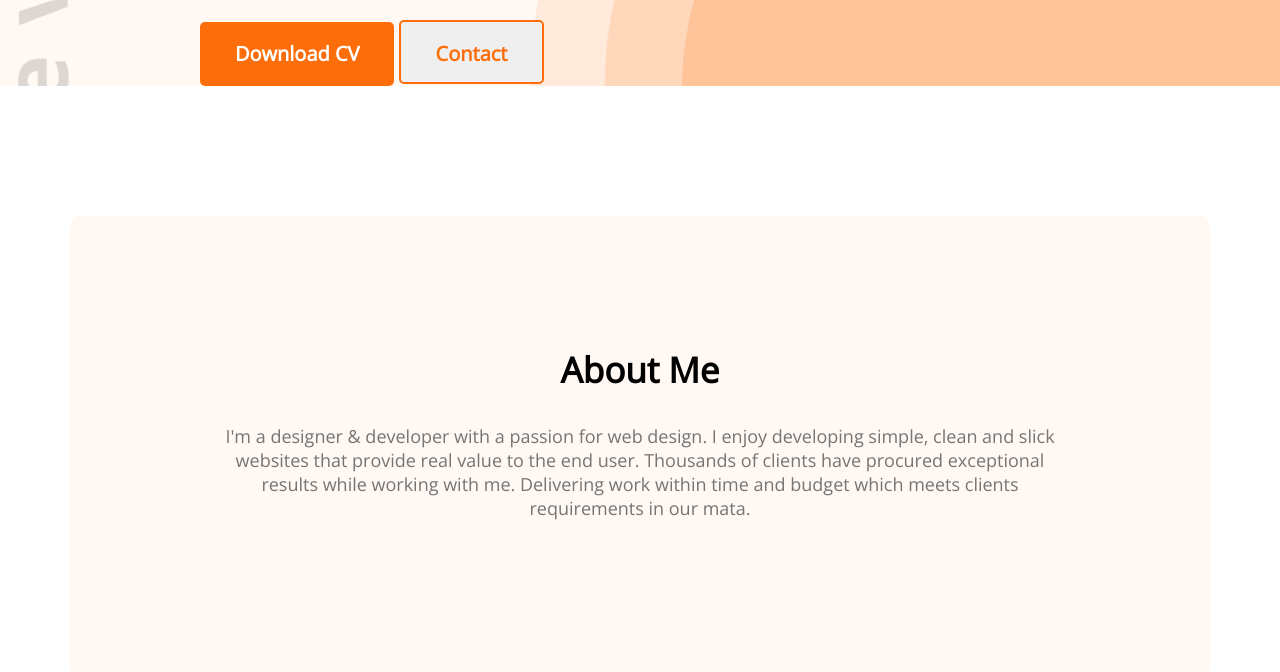
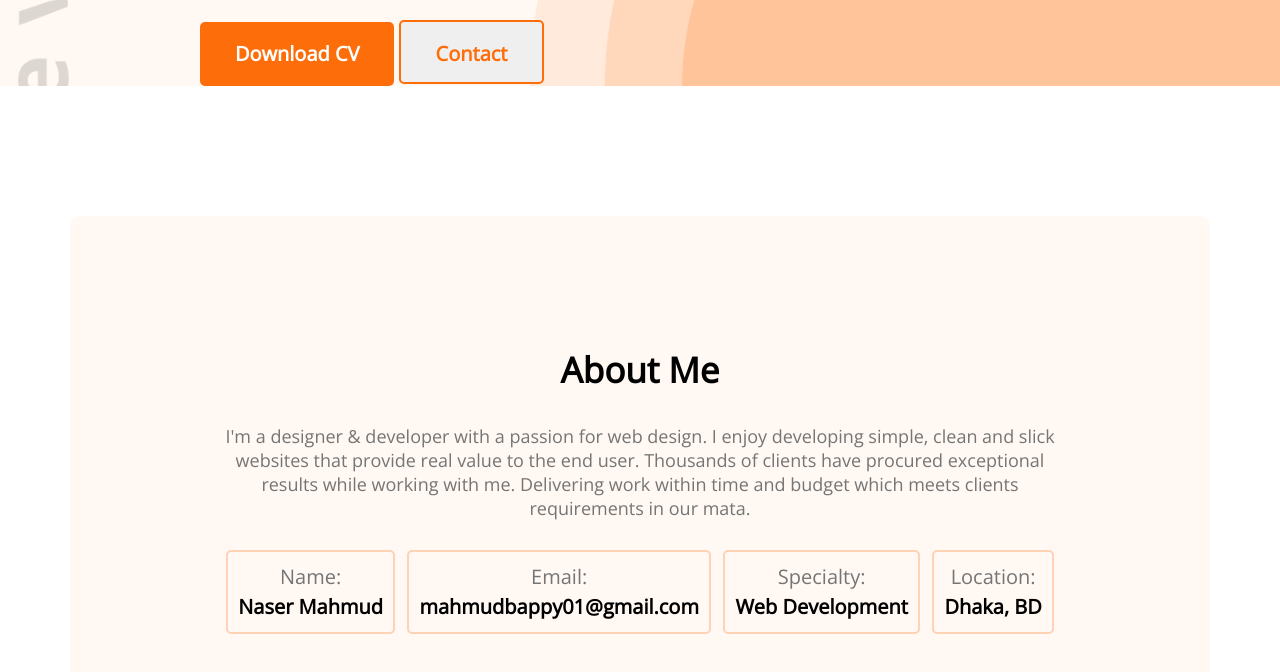
Before and after one commit to NaserUddinMahmud/Mahmud-portfolio, a plain HTML site: page index.html in a window 1280 px wide. Shown: the part 376-1048 px from the top of the page. Drawn offline with nearby package versions, Linux system fonts and the light colour scheme.

Commit message:
added about me

```diff
--- a/index.html
+++ b/index.html
@@ -46,6 +46,24 @@
         <section class="about-me">
             <h3 class="section-title">About Me</h3>
             <p class="section-description">I'm a designer & developer with a passion for web design. I enjoy developing simple, clean and slick websites that provide real value to the end user. Thousands of clients have procured exceptional results while working with me. Delivering work within time and budget which meets clients requirements in our mata.</p>
+            <div class="about-info-container">
+                <div class="about-info">
+                    <p class="info-title">Name:</p>
+                    <p class="info-description">Naser Mahmud</p>
+                </div>
+                <div class="about-info">
+                    <p class="info-title">Email:</p>
+                    <p class="info-description">mahmudbappy01@gmail.com</p>
+                </div>
+                <div class="about-info">
+                    <p class="info-title">Specialty:</p>
+                    <p class="info-description">Web Development</p>
+                </div>
+                <div class="about-info">
+                    <p class="info-title">Location:</p>
+                    <p class="info-description">Dhaka, BD</p>
+                </div>
+            </div>
         </section>
     </main>
     <footer></footer>
--- a/styles/portfolio.css
+++ b/styles/portfolio.css
@@ -78,13 +78,13 @@ main {
 }
 /* about me section styles */
 .about-me {
+  text-align: center;
   margin-top: 130px;
   background: #fff8f3;
   border-radius: 10px;
   padding: 130px 150px;
 }
 .section-title {
-  text-align: center;
   margin-bottom: 30px;
   font-weight: 700;
   font-size: 35px;
@@ -95,5 +95,24 @@ main {
   margin-bottom: 30px;
   color: #757575;
   margin-bottom: 30px;
-  text-align: center;
 }
+.about-info-container {
+  display: flex;
+  justify-content: space-around;
+}
+.about-me .info-title {
+  font-size: 20px;
+  line-height: 30px;
+  color: #757575;
+}
+.about-me .info-description {
+  font-weight: 700;
+  font-size: 20px;
+  line-height: 30px;
+}
+.about-info{
+    border: 2px solid #fdd2b5;
+    padding: 10px;
+    border-radius: 5px;
+
+}
```
